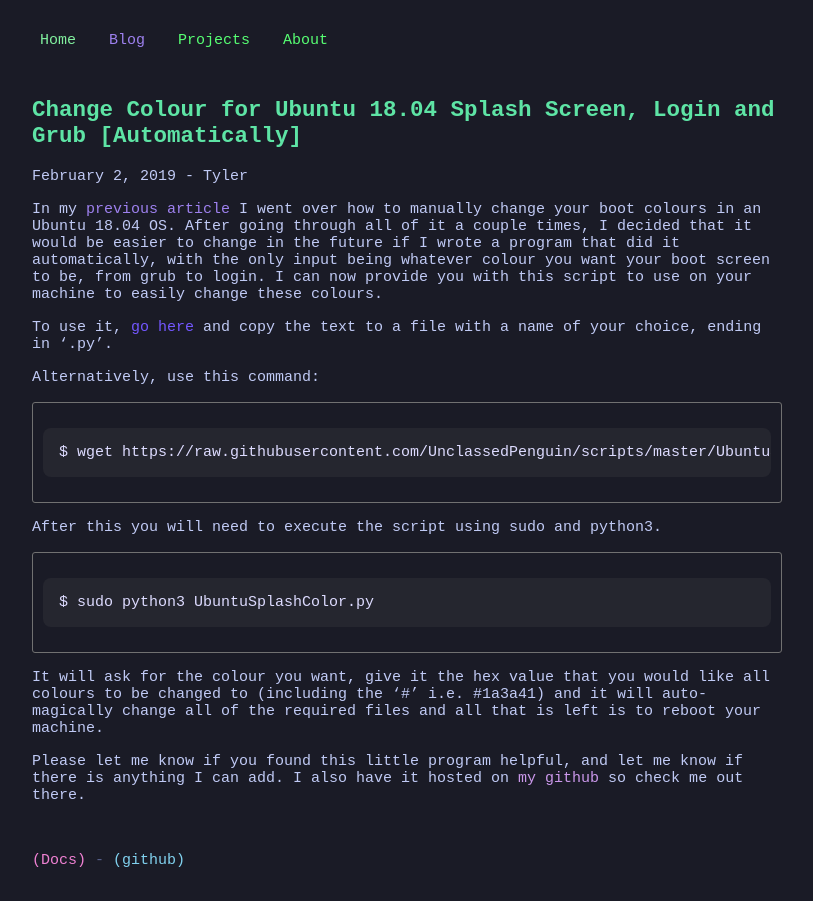
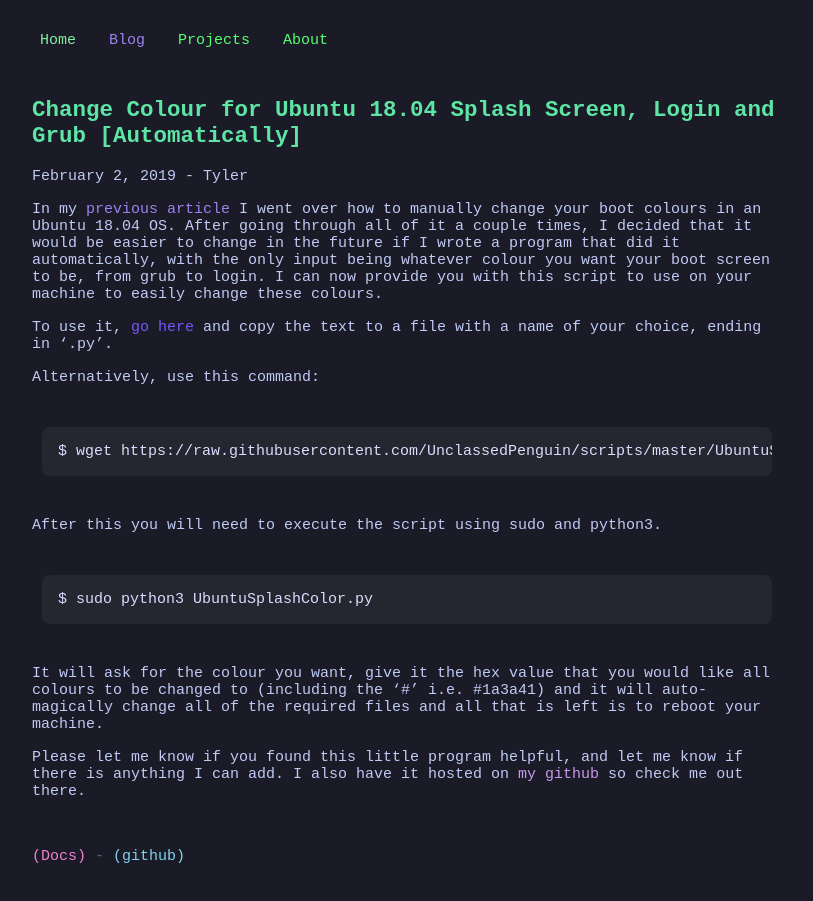
Before and after one commit to UnclassedPenguin/unclassedpenguin.github.io, a Jekyll site: the page built from _posts/2019-02-02-change-ubuntu-color-automatically.md, in a window 1280 px wide. Shown: the whole page, without its empty margins (233-1046 px from the left). Built offline with Jekyll 4.4.1, drawn with Linux system fonts in a browser that asks for light colours.

Commit message:
remove border from code blocks

```diff
--- a/assets/css/syntax.css
+++ b/assets/css/syntax.css
@@ -5,7 +5,7 @@
   /*background-color: #212529;*/
   background-color: transparent !important;
   padding: 10px;
-  border: 1px solid #717171;
+  /*border: 1px solid #717171;*/
   border-radius: 3px;
 }
 .highlight .err {
```
